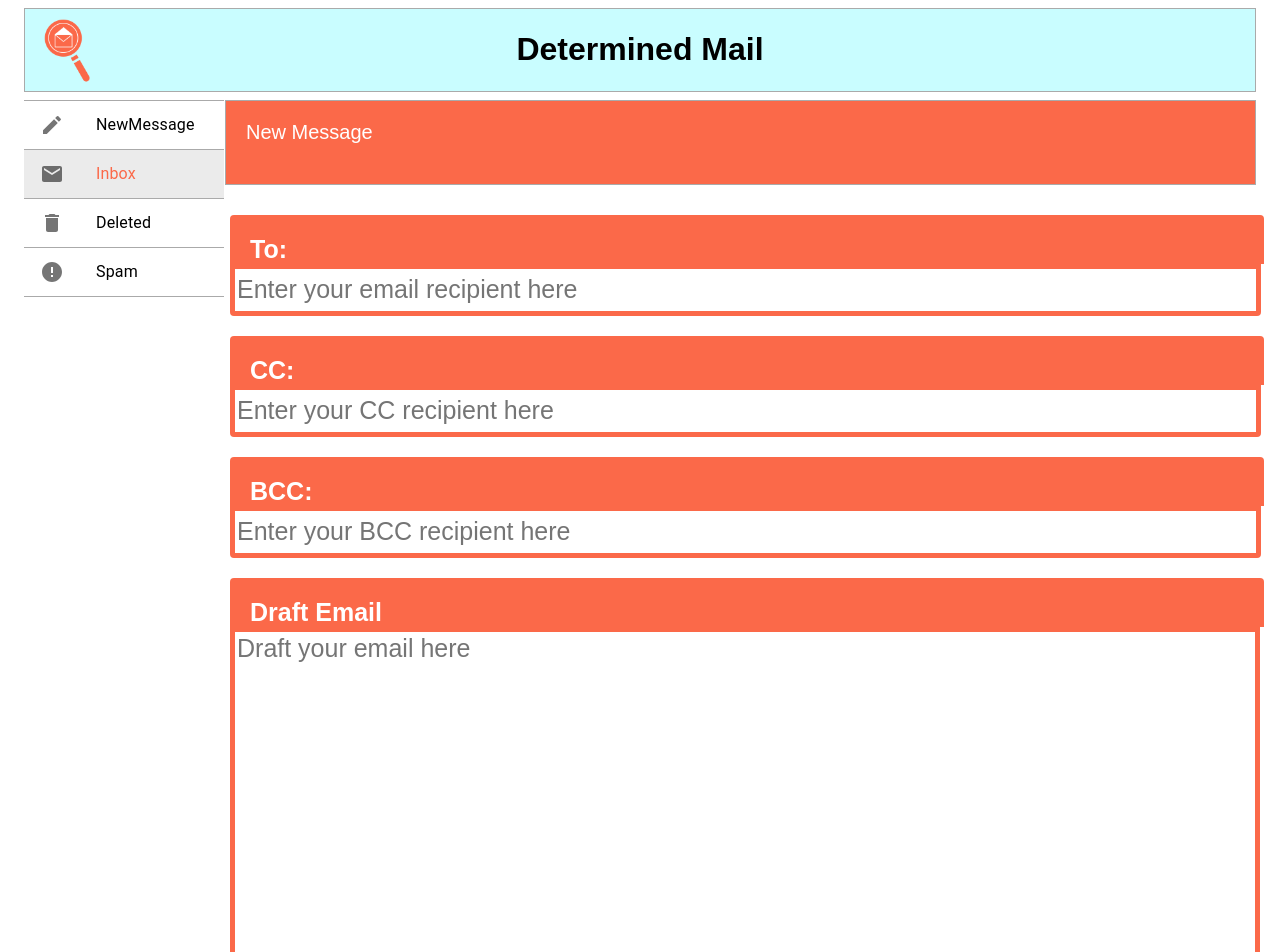
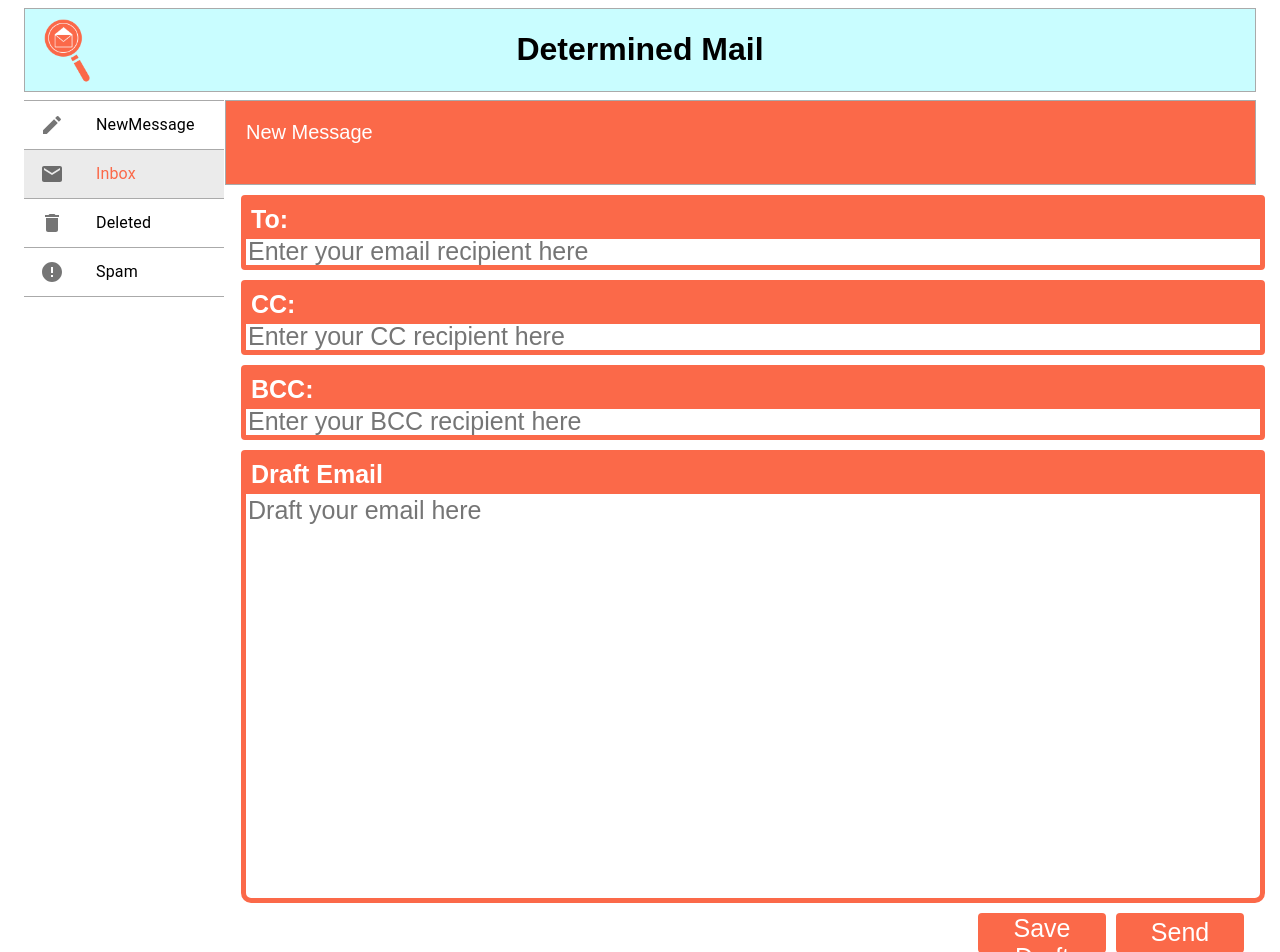
Before and after one commit to igreen1/determined-mail, a React (Create React App) app: page /newMessage in a window 1280 px wide. Shown: the top 952 px of the page. Built offline with nearby package versions, Linux system fonts and the light colour scheme.

Commit message:
Fixed issue #14. Updated CSS for newMessage.js and added "Save Draft" and "Send" buttons.

```diff
--- a/src/components/NewMessage.js
+++ b/src/components/NewMessage.js
@@ -4,59 +4,63 @@ import PropTypes from "prop-types";
 
 const inputStyle = {
   backgroundColor: "#fff",
-  width: "98.6%",
-  height: "5vh",
+  height: "3vh",
+  borderRadius: "0px 0px 4px 4px",
   display: "inline-block",
   border: "5px solid",
   borderColor: "#fb6949",
-  borderRadius: "0px 0px 4px 4px ",
   fontFamily: "arial",
   fontSize: "25px",
   color: "#000",
-  margin: "0px 0px 0px 5px",
 };
 
-const toLabelStyle = {
+const labelStyle = {
   backgroundColor: "#fb6949",
-  width: "98.35%",
   height: "3vh",
-  display: "inline-block",
   borderRadius: "4px 4px 0px 0px",
   fontFamily: "arial",
   fontSize: "25px",
   color: "#fff",
-  padding: "20px 0px 5px 20px",
-  border: "none",
-  margin: "30px 0px 0px 5px",
-};
-
-const labelStyle = {
-  backgroundColor: "#fb6949",
-  width: "98.35%",
-  height: "3vh",
-  display: "inline-block",
-  borderRadius: "4px 4px 0px 0px",
-  fontFamily: "arial",
-  fontSize: "25px",
-  color: "#fff",
-  padding: "20px 0px 5px 20px",
-  border: "none",
-  margin: "20px 0px 0px 5px",
+  padding: "10px 0px 5px 10px",
+  marginTop: "10px",
 };
 
 const draftEmailStyle = {
+  resize: "none",
   backgroundColor: "#fff",
-  width: "98.5%",
   height: "50vh",
   display: "inline-block",
   borderRadius: "0px 0px 10px 10px",
   fontFamily: "arial",
   fontSize: "25px",
-  padding: "none",
   border: "5px solid",
   borderColor: "#fb6949",
   color: "#000",
-  margin: "0px 0px 0px 5px",
+};
+
+const buttonStyle = {
+  backgroundColor: "#fb6949",
+  borderRadius: "4px",
+  color: "#fff",
+  fontSize: "25px",
+  width: "10vw",
+  height: "5vh",
+  align: "center",
+  margin: "5px",
+  border: "none",
+};
+
+const buttonContainer = {
+  display: "flex",
+  flexDirection: "row-reverse",
+  width: "80vw",
+  marginTop: "5px",
+};
+
+const containerStyle = {
+  display: "flex",
+  flexDirection: "column",
+  width: "80vw",
 };
 
 class NewMesssage extends Component {
@@ -64,7 +68,8 @@ class NewMesssage extends Component {
     return (
       <div>
         <header className="page-header">New Message</header>
-        <label class="label" style={toLabelStyle}>
+        <div class="container" style={containerStyle}>
+          <label class="label" style={labelStyle}>
             <b>To:</b>
           </label>
           <input
@@ -75,6 +80,8 @@ class NewMesssage extends Component {
             style={inputStyle}
             placeholder="Enter your email recipient here"
           />
+        </div>
+        <div class="container" style={containerStyle}>
           <label class="label" style={labelStyle}>
             <b>CC:</b>
           </label>
@@ -85,6 +92,8 @@ class NewMesssage extends Component {
             style={inputStyle}
             placeholder="Enter your CC recipient here"
           />
+        </div>
+        <div class="container" style={containerStyle}>
           <label class="label" style={labelStyle}>
             <b>BCC:</b>
           </label>
@@ -95,6 +104,8 @@ class NewMesssage extends Component {
             style={inputStyle}
             placeholder="Enter your BCC recipient here"
           />
+        </div>
+        <div class="container" style={containerStyle}>
           <label class="label" style={labelStyle}>
             <b>Draft Email</b>
           </label>
@@ -106,6 +117,15 @@ class NewMesssage extends Component {
             placeholder="Draft your email here"
           />
         </div>
+        <div class="buttonContainer" style={buttonContainer}>
+          <button class="button" style={buttonStyle}>
+            Send
+          </button>
+          <button class="button" style={buttonStyle}>
+            Save Draft
+          </button>
+        </div>
+      </div>
     );
   }
 }
```
Lines whose indentation alone changed are shown as unchanged.
